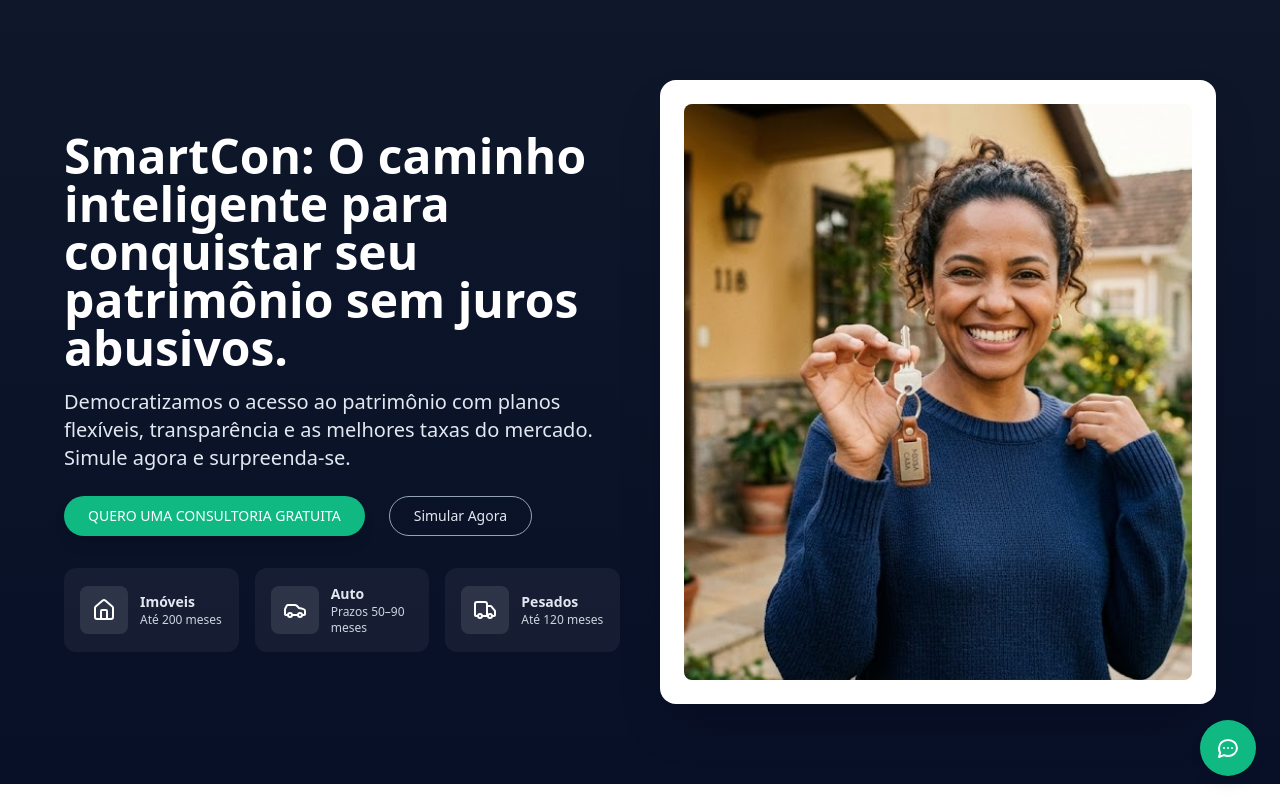
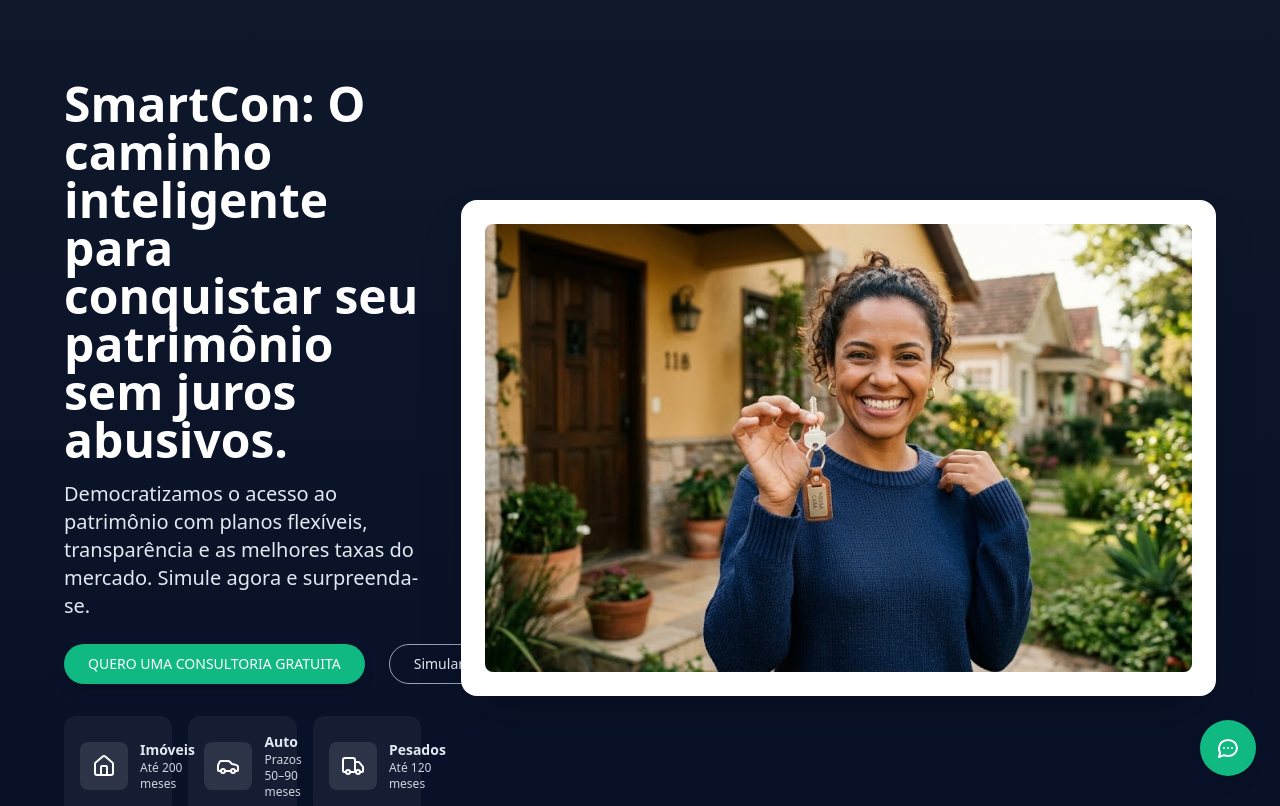
Before and after one commit to MauricioMilano/mat-website, a React (Vite) app: page / in a window 1280 px wide. Shown: the top 806 px of the page. Built offline with nearby package versions, Linux system fonts and the light colour scheme.

Commit message:
[dyad] Ajustar proporção da imagem do Hero - wrote 1 file(s)

```diff
--- a/src/components/Hero.tsx
+++ b/src/components/Hero.tsx
@@ -5,8 +5,8 @@ import { Home, Truck, Car } from "lucide-react";
 const Hero: React.FC = () => {
   return (
     <section className="bg-gradient-to-b from-[#0f172a] to-[#081028] text-white py-20 px-6">
-      <div className="max-w-6xl mx-auto grid gap-10 lg:grid-cols-2 items-center">
-        <div>
+      <div className="max-w-6xl mx-auto grid gap-10 lg:grid-cols-3 items-center">
+        <div className="lg:col-span-1">
           <h1 className="text-3xl sm:text-4xl lg:text-5xl font-extrabold leading-tight mb-4 font-sans">
             SmartCon: O caminho inteligente para conquistar seu patrimônio sem juros abusivos.
           </h1>
@@ -67,11 +67,11 @@ const Hero: React.FC = () => {
           </div>
         </div>
 
-        <div className="bg-white rounded-2xl p-6 shadow-2xl">
+        <div className="bg-white rounded-2xl p-6 shadow-2xl lg:col-span-2 flex items-center justify-center">
           <img
             src="/hero.jpg"
             alt="Família feliz na casa nova"
-            className="w-full h-64 sm:h-80 md:h-96 lg:h-[36rem] object-cover rounded-lg"
+            className="w-full h-72 sm:h-80 md:h-96 lg:h-[28rem] object-cover rounded-lg"
           />
         </div>
       </div>
```
